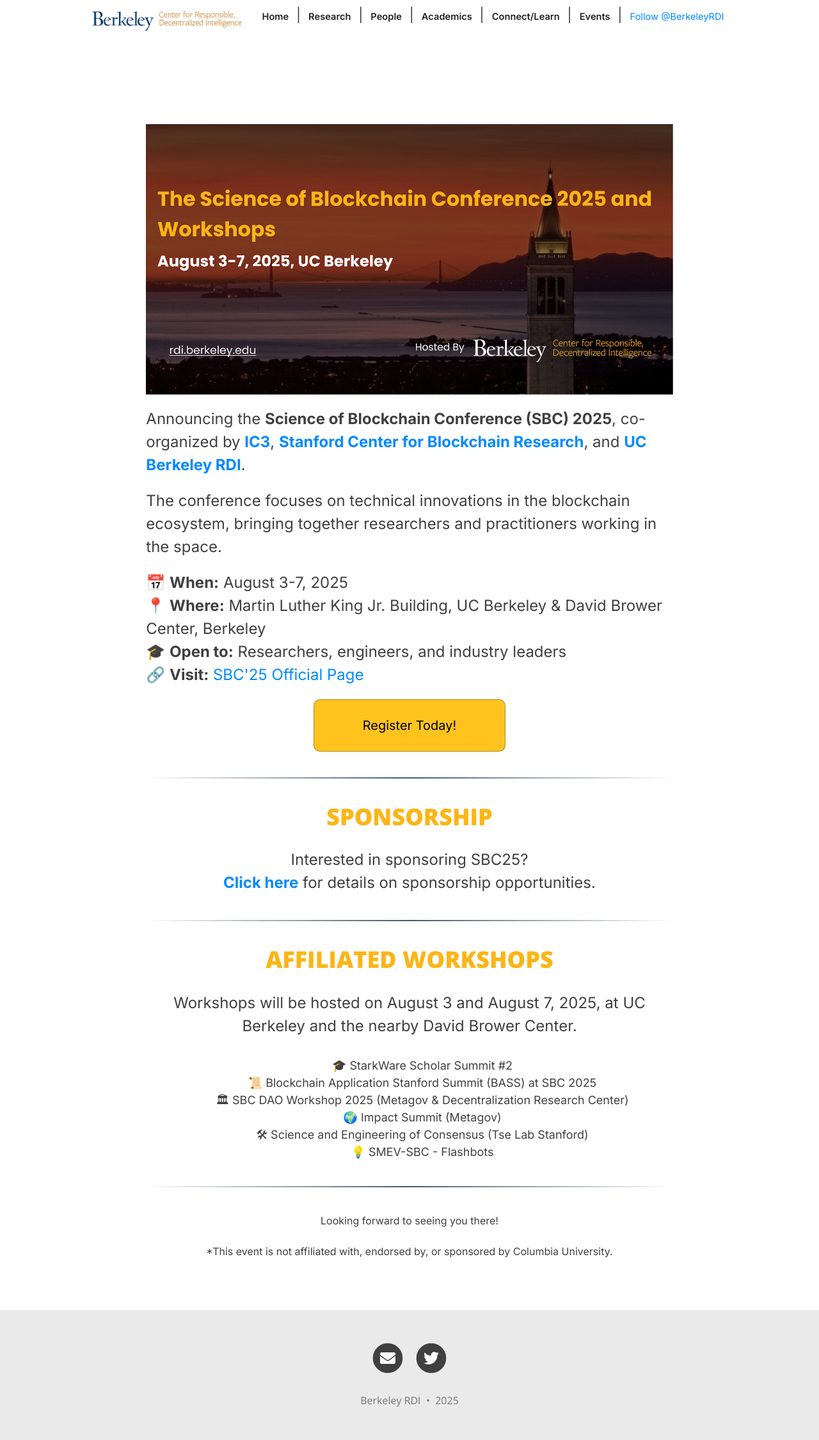
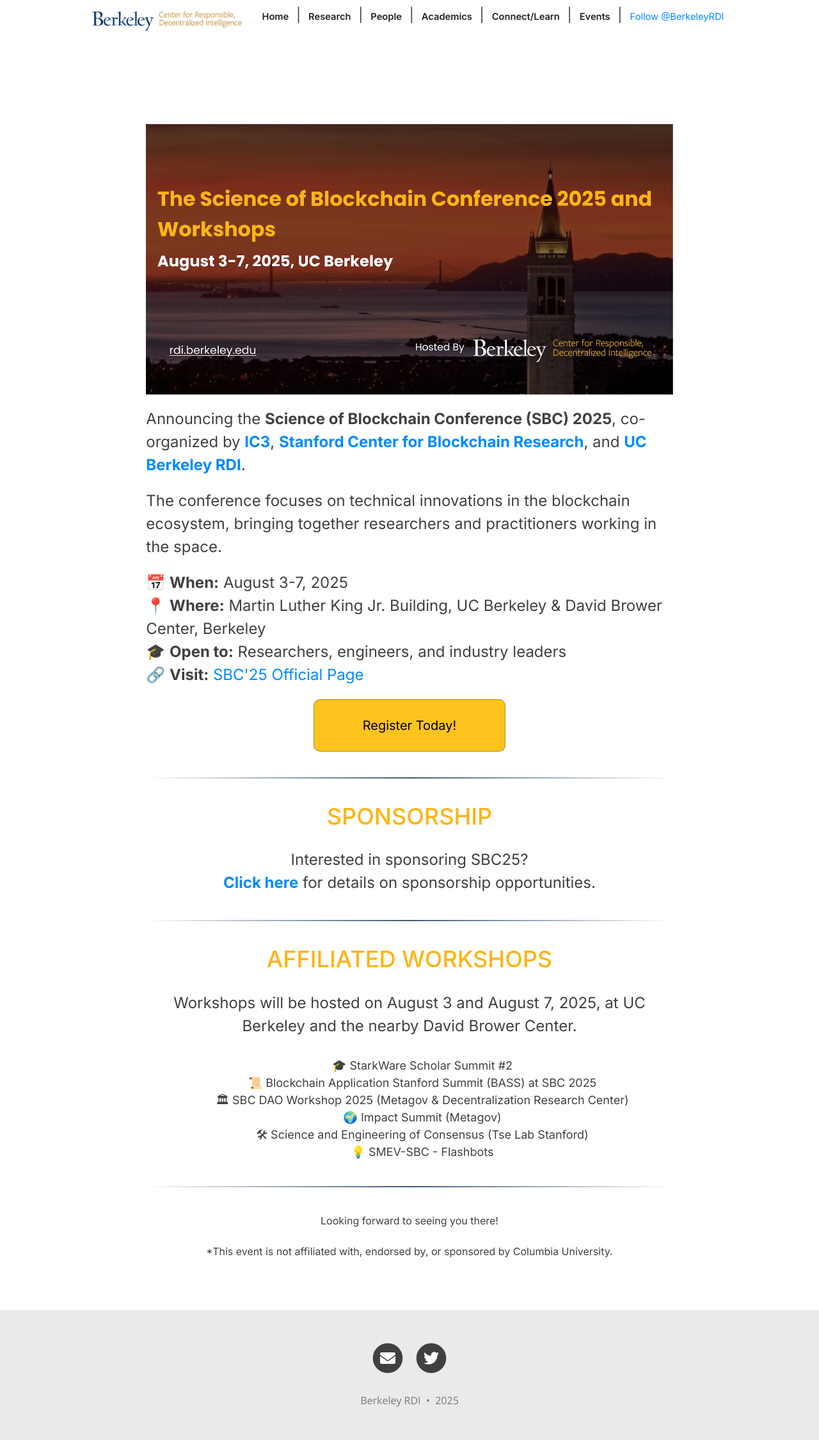
Before and after one commit to rdi-berkeley/SBC2025, a Jekyll site: the page built from index.md, in a window 1280 px wide. Shown: the whole page at 64% size. Built offline with Jekyll 4.4.1, drawn with Linux system fonts in a browser that asks for light colours; nearby versions of some CDN libraries; comment, search, counter and statistics services are not loaded.

Commit message:
Update beautifuljekyll.css

```diff
--- a/assets/css/beautifuljekyll.css
+++ b/assets/css/beautifuljekyll.css
@@ -27,8 +27,8 @@ p {
   margin: 1.875rem 0;
 }
 h1,h2,h3,h4,h5,h6 {
-  font-family: 'Open Sans', 'Helvetica Neue', Helvetica, Arial, sans-serif;
-  font-weight: 800;
+  font-family: -apple-system, BlinkMacSystemFont, "Segoe UI", Roboto, "Helvetica Neue", Arial, sans-serif, "Apple Color Emoji", "Segoe UI Emoji", "Segoe UI Symbol";
+  font-weight: 500;
   line-height: 1.1;
 }
 h1 {
```
